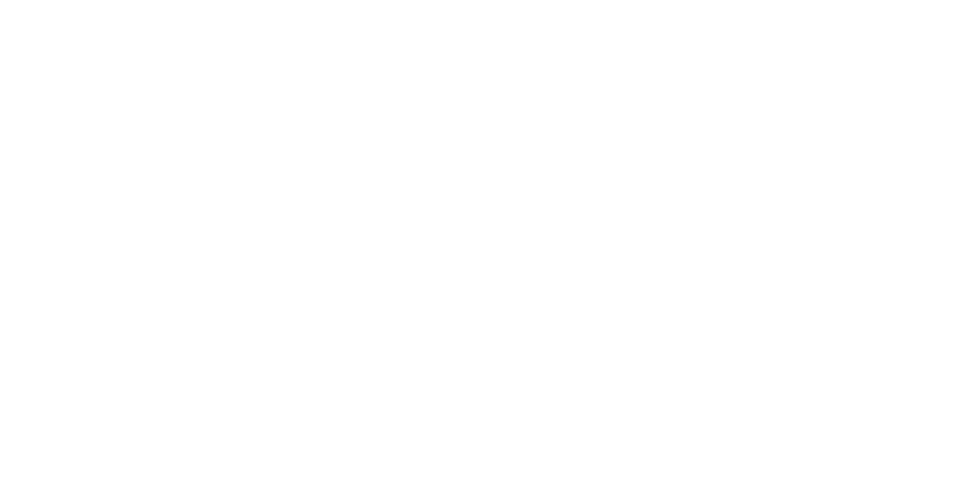
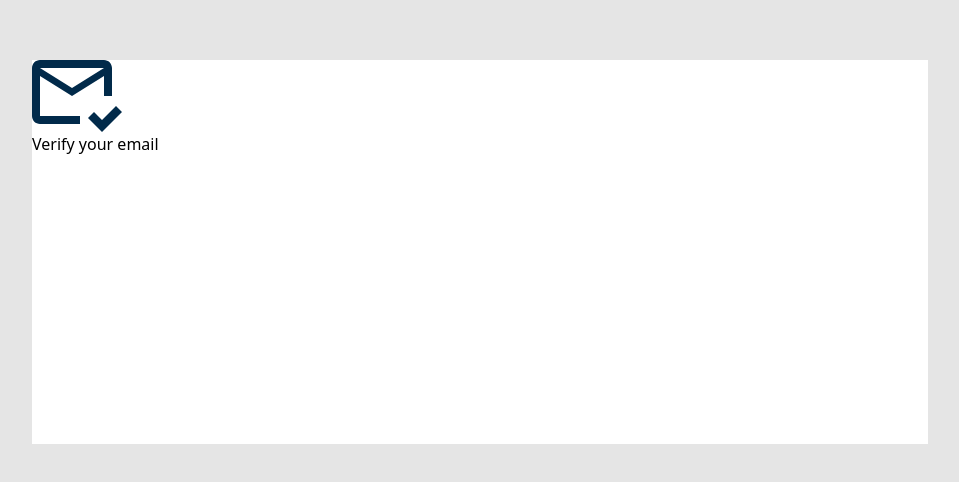
Before and after one commit to Danny4life/fintech-ui, a React (Create React App) app: page /verifyEmail in a window 1280 px wide. Before the commit this address had no page. Shown: the part 140-622 px from the top of the page, without its empty margins (160-1119 px from the left). Built offline with nearby package versions, Linux system fonts and the light colour scheme.

Commit message:
created VerifyEmail component and edited PasswordReset component

```diff
--- a/src/App.js
+++ b/src/App.js
@@ -2,6 +2,7 @@
 import Home from "./components/Home";
 import LoginPage from "./components/LoginPage";
 import PasswordReset from "./components/PasswordReset";
+import VerifyEmail from "./components/VerifyEmail";
 // import Signup from "./components/Signup";
 // import SignupForm from "./components/SignupForm";
 
@@ -13,6 +14,7 @@
         <Route path="/signUp" element={<Home />} />
         <Route path="/login" element={<LoginPage />} />
         <Route path="/forgetPassword" element={<PasswordReset />} />
+        <Route path="/verifyEmail" element={<VerifyEmail />} />
       </Routes>
     </BrowserRouter>
 
--- a/src/components/PasswordReset.jsx
+++ b/src/components/PasswordReset.jsx
@@ -7,8 +7,8 @@
 
     const navigate = useNavigate();
     return (
-        <section className="justify-start">
-            <div className="w-1/2 h-96 mx-auto mt-48 bg-bground justify-center flex">
+        <section className="w-screen h-screen bg-bground">
+            <div className="max-w-4xl h-96 mx-auto bg-shine justify-center flex relative top-1/4">
                 <div className="flex flex-col justify-center">
                     <h2 className="text-2xl text-pwdcol font-bold mt-4 leading-10 mx-auto">Forget Password</h2>
                     <p className="text-xs font-normal text-inputColor leading-5 mx-auto">Enter the email associated with your account and we’ll <br /> send an email with
--- /dev/null
+++ b/src/components/VerifyEmail.jsx
@@ -0,0 +1,17 @@
+import EmailIcon from "../icons/EmailIcon";
+
+const VerifyEmail = () => {
+    return (
+        <section className="bg-bground w-screen h-screen">
+            <div className="max-w-4xl h-96 mx-auto bg-shine relative top-1/4">
+
+                <EmailIcon className="relative" />
+                <h2>Verify your email</h2>
+
+            </div>
+
+        </section>
+     );
+}
+
+export default VerifyEmail;
--- /dev/null
+++ b/src/icons/EmailIcon.jsx
@@ -0,0 +1,20 @@
+import * as React from "react";
+
+function EmailIcon(props) {
+  return (
+    <svg
+      width={90}
+      height={72}
+      fill="none"
+      xmlns="http://www.w3.org/2000/svg"
+      {...props}
+    >
+      <path
+        d="M90 52L70 72 56 58l6-6 8 8 14-14 6 6zm-42 4H8V16l32 20 32-20v20h8V8c0-4.4-3.6-8-8-8H8C3.6 0 0 3.6 0 8v48c0 4.4 3.6 8 8 8h40v-8zM72 8L40 28 8 8h64z"
+        fill="#012A4A"
+      />
+    </svg>
+  );
+}
+
+export default EmailIcon;
```
